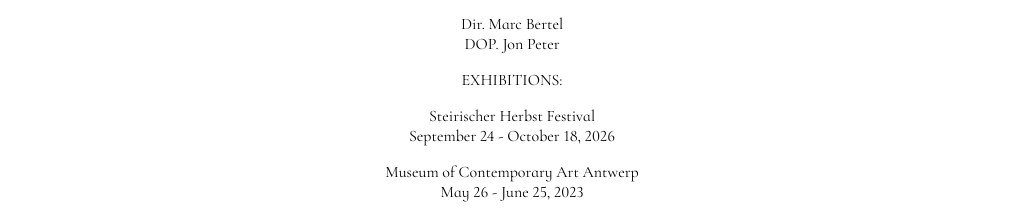
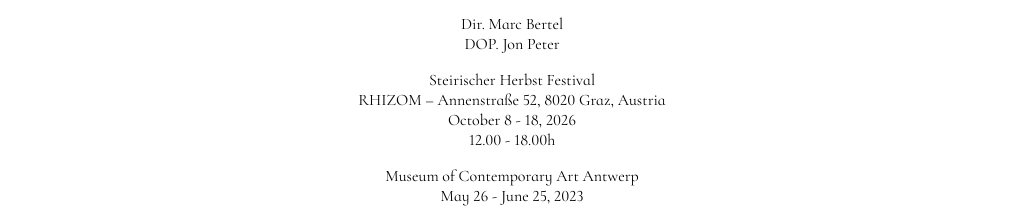
Before and after one commit to sarenji/jonpeterdp, an Eleventy site: page posts/2023-06-10-everything-is-everythang.md in a window 1280 px wide. Shown: the part 581-803 px from the top of the page, without its empty margins (128-1151 px from the left). Built offline with nearby package versions, Linux system fonts and the light colour scheme; Eleventy itself is replaced by a stand-in of ours; files that its build step writes are made by us from their sources.

Commit message:
Update All posts “2023-06-10-everything-is-everythang”

```diff
--- a/posts/2023-06-10-everything-is-everythang.md
+++ b/posts/2023-06-10-everything-is-everythang.md
@@ -14,10 +14,10 @@ tags:
 Dir. Marc Bertel\
 DOP. Jon Peter
 
-EXHIBITIONS:
-
 Steirischer Herbst Festival\
-September 24 - October 18, 2026
+RHIZOM – Annenstraße 52, 8020 Graz, Austria
+October 8 - 18, 2026
+12.00 - 18.00h
 
 Museum of Contemporary Art Antwerp\
 May 26 - June 25, 2023
```
